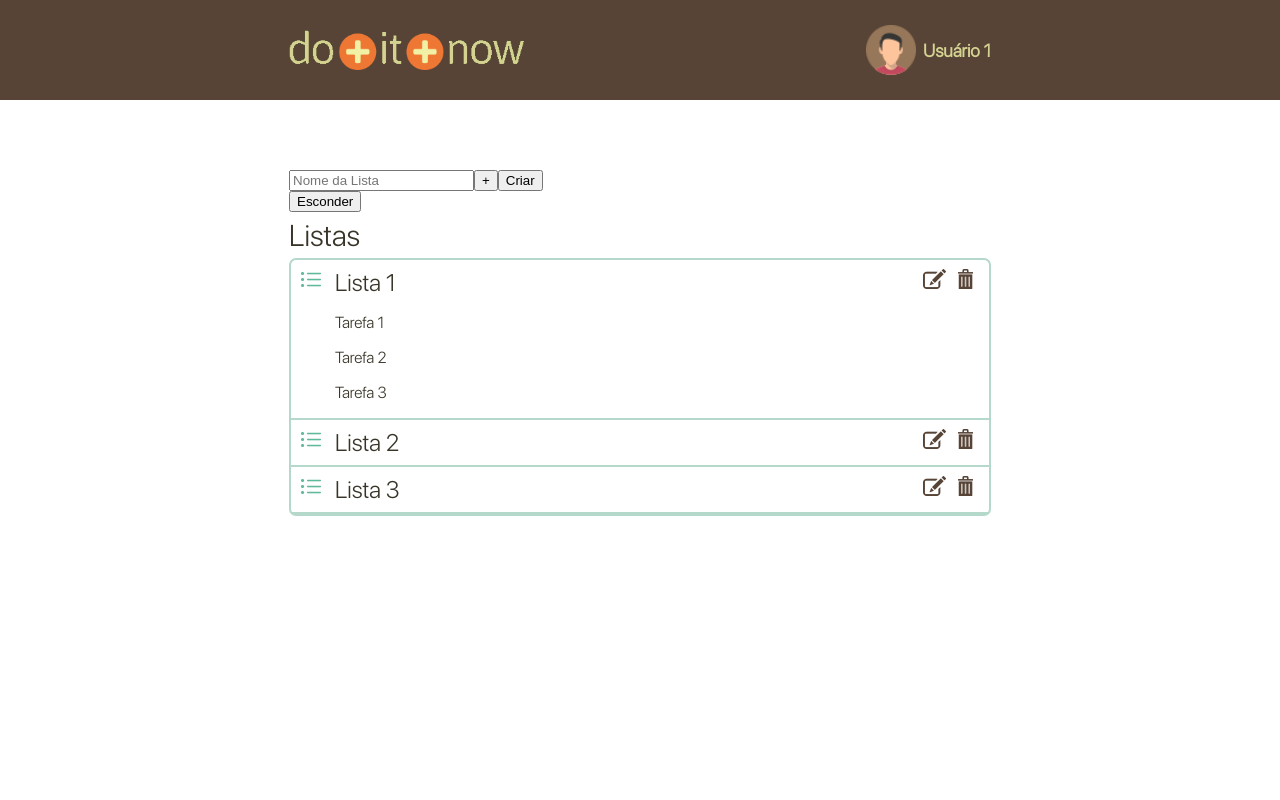
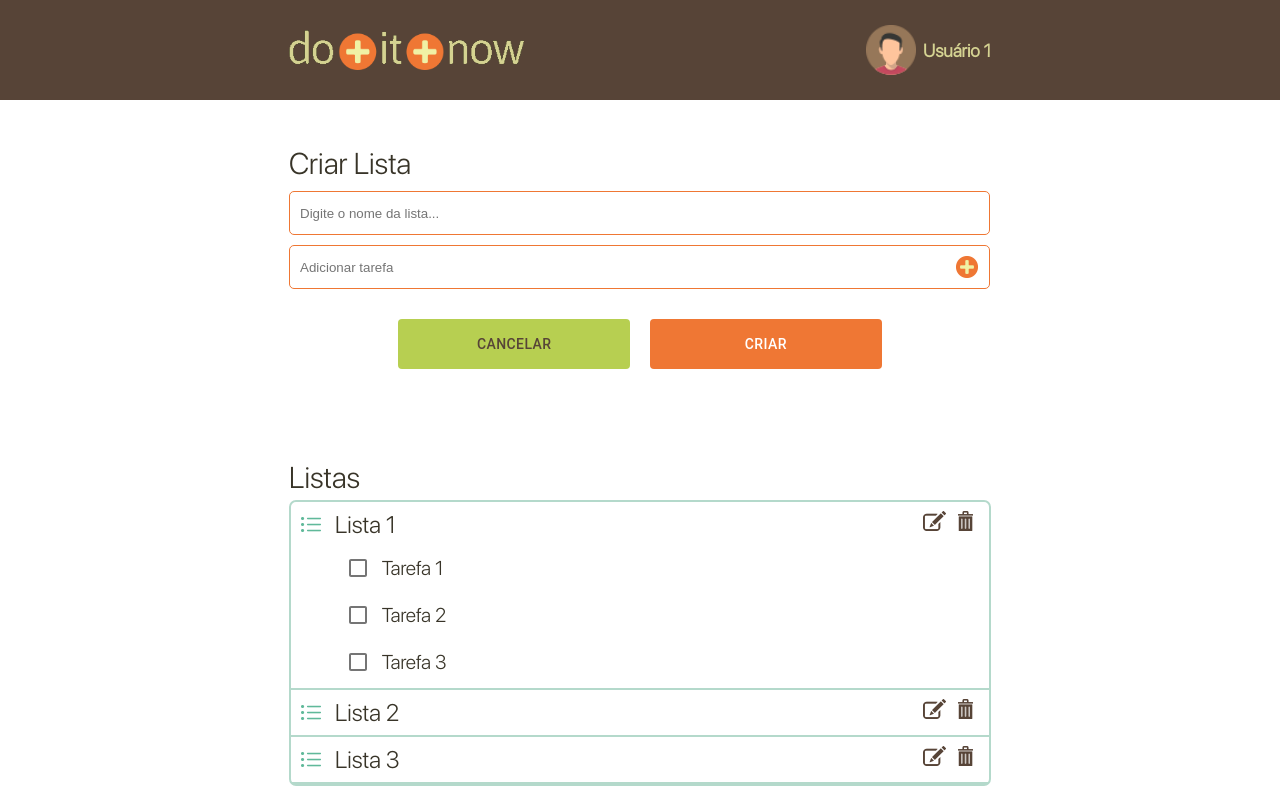
Before and after one commit to rgdotta/react-todoapp, a React (Create React App) app: page / in a window 1280 px wide. Both pictures are taken after a click on the button 974 px from the left and 193 px from the top of the page. Built offline with nearby package versions, Linux system fonts and the light colour scheme.

Commit message:
finish list and list creation style

```diff
--- a/public/css/styles.css
+++ b/public/css/styles.css
@@ -11,6 +11,14 @@ body {
 .flex {
   display: flex;
   margin: auto;
+}
+
+.row {
+  flex-direction: row;
+}
+
+.column {
+  flex-direction: column;
 }
 
 ul {
@@ -30,7 +38,7 @@ ul {
 
 /* header */
 .headerBackground {
-  margin-bottom: 70px;
+  margin-bottom: 40px;
   height: 150px;
   background-color: #574437;
 }
@@ -97,7 +105,7 @@ ul {
 
 .listIcon {
   width: 10%;
-  margin-top: 12px !important;
+  margin-top: 15px !important;
 }
 
 .listTitle p {
@@ -105,7 +113,8 @@ ul {
   font-size: 24px;
 }
 
-.mainTitle h1 {
+.mainTitle h1,
+.createTitle {
   font-weight: normal;
   font-size: 30px;
   color: #383428;
@@ -114,7 +123,7 @@ ul {
 
 .createBtn {
   display: flex;
-  justify-content: end;
+  justify-content: flex-end;
 }
 
 .createBtn,
@@ -123,19 +132,23 @@ ul {
 }
 
 .defaultInput {
-  height: 30px;
+  height: 40px;
   width: 80%;
   border: 1px solid #ef7734;
   padding-right: 50px;
   padding-left: 10px;
   margin: 10px;
-  border-radius: 7px;
+  border-radius: 5px;
+}
+
+.defaultInput:focus {
+  outline: none;
 }
 
 .submitBtn {
   margin-left: -53px;
   height: 31px;
-  margin-top: 12px !important;
+  margin-top: 17px !important;
 }
 
 .renameInput {
@@ -143,10 +156,80 @@ ul {
 }
 
 .renameBtn {
-  margin-top: 52px !important ;
+  margin-top: 58px !important ;
   background-color: #ffffff !important;
   color: #ef7734 !important;
   margin-left: -76px !important;
+}
+
+.taskCheckbox {
+  width: 5%;
+  border: #b4d9cb;
+}
+
+.taskBody {
+  width: 85%;
+  margin: auto 0;
+}
+
+.taskDeleteBtn {
+  width: 10%;
+}
+
+.task {
+  font-size: 20px;
+  margin-bottom: 5px;
+}
+
+.taskInput {
+  width: 75%;
+  margin-left: 20px;
+}
+
+.subTask {
+  font-size: 16px;
+}
+
+/* Create List */
+
+.createInput {
+  margin: 5px 0;
+}
+
+.addTaskBtn {
+  margin-top: 13px !important;
+  margin-left: -40px;
+}
+
+.addTodoBtnContainer {
+  justify-content: center;
+  height: 70px;
+  flex-direction: column;
+  margin-top: 30px;
+  margin-bottom: 70px;
+}
+
+.addTodoBtnContainer div {
+  text-align: center;
+  width: 70%;
+  margin: 5px auto;
+}
+
+.addTodoBtnContainer button {
+  width: 100%;
+  margin: auto;
+  justify-content: center;
+  height: 50px;
+}
+
+.cancelAdd {
+  background-color: #b7cf51 !important;
+  color: #574437 !important;
+}
+
+.add-todo {
+  background-color: #ef7734 !important;
+  color: #ffffff !important;
 }
 
 /* Media Query */
@@ -182,11 +265,42 @@ ul {
   }
 
   .renameBtn {
-    margin-top: 12px !important;
+    margin-top: 17px !important;
     margin-left: -82px !important;
   }
 
   .renameInput {
     margin-top: 10px !important;
   }
+
+  .taskInput {
+    width: 76%;
+    margin-left: 30px;
+  }
+
+  .createInput {
+    width: 91%;
+  }
+
+  .addTodoBtnContainer {
+    flex-direction: row;
+    margin-top: 20px;
+    margin-bottom: 70px;
+  }
+
+  .addTodoBtnContainer button {
+    width: 70%;
+  }
+
+  .addTodoBtnContainer div {
+    margin: 5px 10px;
+  }
+
+  .addTodoDiv {
+    text-align: left !important;
+  }
+
+  .cancelTodoDiv {
+    text-align: right !important;
+  }
 }
--- a/src/components/AddTodo.js
+++ b/src/components/AddTodo.js
@@ -1,6 +1,8 @@
 import React from "react";
 import { connect } from "react-redux";
 import { addTodo } from "../redux/actions";
+import createIcon from "../images/botao_adicionar.png";
+import { Button } from "@material-ui/core";
 
 class AddTodo extends React.Component {
   constructor(props) {
@@ -8,10 +10,11 @@ class AddTodo extends React.Component {
     this.state = {
       name: "",
       tasks: [],
-      taskCounter: [],
+      taskCounter: [0],
     };
     this.updateInput = this.updateInput.bind(this);
     this.updateTask = this.updateTask.bind(this);
+    this.updateCounter = this.updateCounter.bind(this);
   }
 
   updateInput = (input) => {
@@ -20,12 +23,16 @@ class AddTodo extends React.Component {
 
   updateTask = (task, id) => {
     var loop = true;
+
     const list = [...this.state.tasks];
+
     if (this.state.tasks.length > 0) {
       list.forEach((existingTask) => {
+        //verifica se a tarefa do input já existe para atualiza-la no estado local antes de jogar para o store do redux
         if (existingTask.id === id) {
           list.splice(existingTask.id, 1, { id: id, name: task });
           this.setState({ tasks: list });
+
           loop = false;
         } else if (existingTask.id !== id && loop === true) {
           this.setState({
@@ -44,11 +51,8 @@ class AddTodo extends React.Component {
     const count = this.state.taskCounter;
     var newCount;
 
-    if (!count) {
-      newCount = 0;
-    } else {
     newCount = count[count.length - 1] + 1;
-    }
+
     console.log(newCount);
 
     const list = [...count, newCount];
@@ -72,32 +76,55 @@ class AddTodo extends React.Component {
 
   render() {
     return (
+      <div>
+        <h1 className="createTitle">Criar Lista</h1>
         <form>
           <input
+            className="defaultInput createInput"
             onChange={(e) => this.updateInput(e.target.value)}
             value={this.state.name}
-          placeholder="Nome da Lista"
+            placeholder="Digite o nome da lista..."
           />
-        <button onClick={this.updateCounter.bind(this)}>+</button>
           {this.state.taskCounter.map((input, index) => {
             return (
+              <div className="flex" key={index}>
                 <input
-              key={index}
+                  className="defaultInput createInput"
                   onChange={(e) => {
                     this.updateTask(e.target.value, index);
                   }}
                   type="text"
+                  placeholder="Adicionar tarefa"
                 />
+                {index === this.state.taskCounter.length - 1 && (
+                  <button
+                    className="submitBtn noStyleBtn addTaskBtn"
+                    onClick={(e) => this.updateCounter(e)}
+                  >
+                    <img src={createIcon} alt="Add tarefa" />
+                  </button>
+                )}
+              </div>
             );
           })}
-        <button
+          <div className="flex addTodoBtnContainer">
+            <div className="cancelTodoDiv">
+              <Button className="cancelAdd" onClick={this.props.cancel}>
+                Cancelar
+              </Button>
+            </div>
+            <div className="addTodoDiv">
+              <Button
                 type="submit"
                 className="add-todo"
                 onClick={this.handleAddTodo.bind(this)}
               >
                 Criar
-        </button>
+              </Button>
+            </div>
+          </div>
         </form>
+      </div>
     );
   }
 }
--- a/src/components/Subtask.js
+++ b/src/components/Subtask.js
@@ -1,4 +1,6 @@
 import React, { useState } from "react";
+import { Checkbox } from "@material-ui/core";
+import deleteIcon from "../images/icone_deletar_tarefa-subtarefa.png";
 
 const Subtask = (props) => {
   const [isComplete, setComplete] = useState(false);
@@ -14,15 +16,21 @@ const Subtask = (props) => {
   }
 
   return (
-    <li>
+    <li className="subTask flex row">
+      <Checkbox className="taskCheckbox" onClick={completeTask} />
       <p
+        className="taskBody"
         style={{ textDecoration: isComplete ? "line-through" : "none" }}
-        onClick={completeTask}
       >
         {props.subtask}
       </p>
       {props.editable && (
-        <button onClick={() => props.delete(props.subtask)}>X</button>
+        <button
+          className="taskDeleteBtn noStyleBtn"
+          onClick={() => props.delete(props.subtask)}
+        >
+          <img src={deleteIcon} alt="delete" />
+        </button>
       )}
     </li>
   );
--- a/src/components/Task.js
+++ b/src/components/Task.js
@@ -1,5 +1,8 @@
 import React, { useState } from "react";
 import Subtask from "./Subtask";
+import { Checkbox, Collapse } from "@material-ui/core";
+import deleteIcon from "../images/icone_deletar_tarefa-subtarefa.png";
+import createIcon from "../images/botao_adicionar.png";
 
 const Task = (props) => {
   const [subtasksList, setSubtasksList] = useState([]);
@@ -11,7 +14,7 @@ const Task = (props) => {
     setSubtask(input);
   }
 
-  function addSubtask() {
+  function addSubtask(e) {
     const newSubtask = subtask;
 
     setSubtasksList((prevSubtasks) => {
@@ -19,6 +22,8 @@ const Task = (props) => {
     });
 
     setSubtask("");
+
+    e.preventDefault();
   }
 
   function completeTask() {
@@ -47,26 +52,35 @@ const Task = (props) => {
   }
 
   return (
-    <li>
+    <li className="task">
+      <div
+        className="flex row"
+        style={{
+          borderBottom: subtasksList.length > 0 ? "2px solid #b4d9cb" : "none",
+        }}
+      >
+        <Checkbox
+          className="taskCheckbox"
+          onClick={completeTask}
+          checked={isComplete === true}
+        />
         <p
+          className="taskBody"
           style={{ textDecoration: isComplete ? "line-through" : "none" }}
-        onClick={completeTask}
         >
           {props.task.name}
         </p>
         {props.editable && (
+          <button
+            className="noStyleBtn taskDeleteBtn"
+            onClick={() => props.delete(props.task.id)}
+          >
+            <img src={deleteIcon} alt="delete" />
+          </button>
+        )}
+      </div>
       <div>
-          <button onClick={() => props.delete(props.task.id)}>X</button>
-          <div>
-            <input
-              value={subtask}
-              onChange={(e) => handleChange(e.target.value)}
-            ></input>
-            <button onClick={addSubtask}>Adicionar</button>
-          </div>
-        </div>
-      )}
-      <ul>
+        <ul style={{ marginLeft: "20px" }}>
           {subtasksList.map((thisSubtask, index) => {
             return (
               <Subtask
@@ -79,6 +93,23 @@ const Task = (props) => {
             );
           })}
         </ul>
+      </div>
+      <Collapse in={props.editable}>
+        <form className="flex">
+          <input
+            className="taskInput defaultInput"
+            value={subtask}
+            onChange={(e) => handleChange(e.target.value)}
+            placeholder="Adicionar Subtarefa"
+          ></input>
+          <button
+            className="submitBtn noStyleBtn"
+            onClick={(e) => addSubtask(e)}
+          >
+            <img src={createIcon} alt="Add Tarefa" />
+          </button>
+        </form>
+      </Collapse>
     </li>
   );
 };
--- a/src/components/TodoList.js
+++ b/src/components/TodoList.js
@@ -3,7 +3,7 @@ import { connect } from "react-redux";
 import Todo from "./Todo";
 import AddTodo from "./AddTodo";
 import { removeTodo, renameTodo, addTask, removeTask } from "../redux/actions";
-import { Container } from "@material-ui/core";
+import { Container, Collapse } from "@material-ui/core";
 import createIcon from "../images/botao_adicionar.png";
 
 const TodoList = ({ todos, removeTodo, renameTodo, addTask, removeTask }) => {
@@ -11,12 +11,9 @@ const TodoList = ({ todos, removeTodo, renameTodo, addTask, removeTask }) => {
 
   return (
     <Container className="containerMaxWidth">
-      {createList && (
-        <div>
-          <AddTodo />
-          <button onClick={() => setCreateList(false)}>Esconder</button>
-        </div>
-      )}
+      <Collapse in={createList}>
+        <AddTodo cancel={() => setCreateList(false)} />
+      </Collapse>
       <div className="flex listMainTitleContainer">
         <div className="mainTitle">
           <h1>Listas</h1>
```
Also changed, not shown: src/components/Todo.js (+9 -11 lines). Lines whose indentation alone changed are shown as unchanged.
